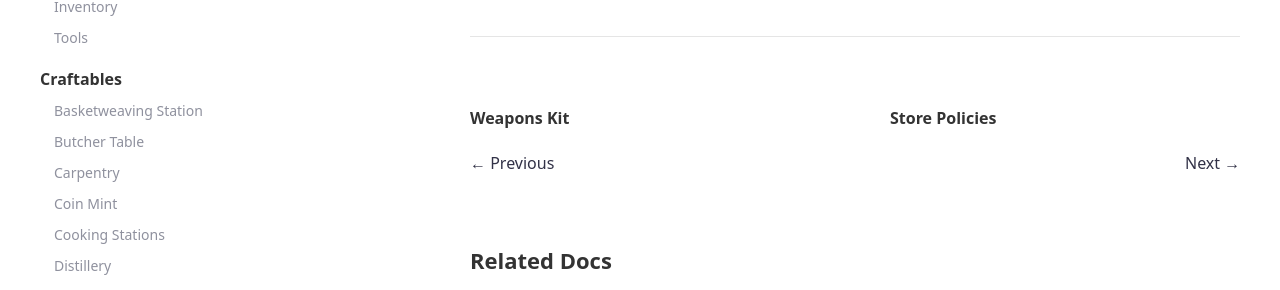
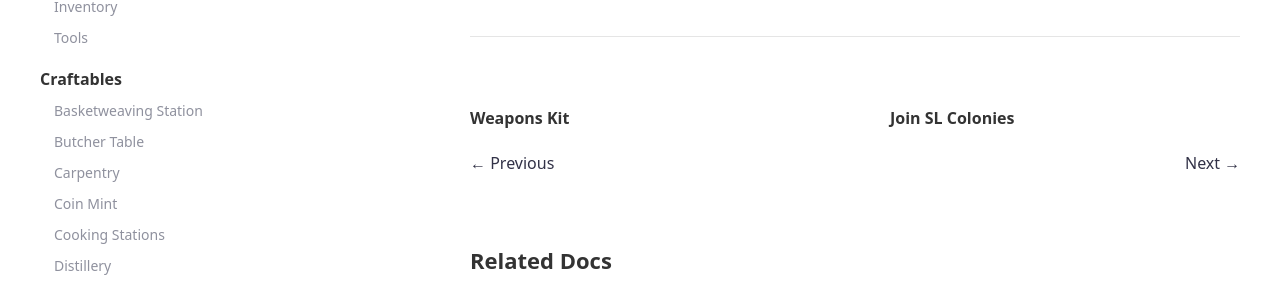
Before and after one commit to SLColonies/Public, a Jekyll site: the page built from _docs/beta.md, in a window 1280 px wide. Shown: the part 414-704 px from the top of the page. Built offline with Jekyll 4.4.1, drawn with Linux system fonts in a browser that asks for light colours.

Commit message:
Update navigation_docs.yml

```diff
--- a/_data/navigation_docs.yml
+++ b/_data/navigation_docs.yml
@@ -58,5 +58,6 @@
 - title: Other
   docs:
   - beta
+  - join
   - policies
   - team
```
